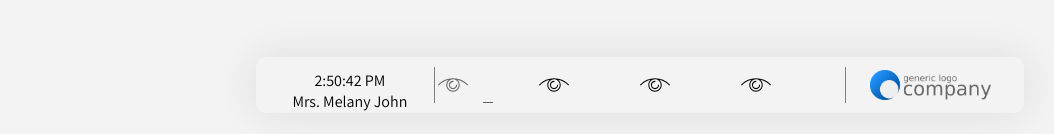
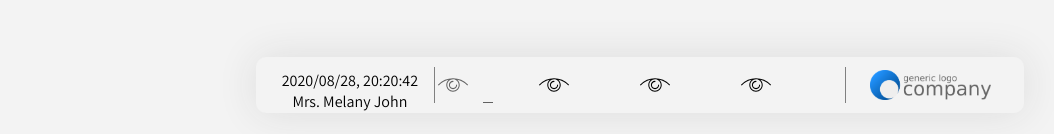
Before and after one commit to ZukLevinson/P4, a React (Create React App) app in the folder ui/: page /live in a window 1280 px wide. Shown: the part 663-797 px from the top of the page, without its empty margins (0-1054 px from the left). Built offline with nearby package versions, Linux system fonts and the light colour scheme.

Commit message:
Integrated moment.js

```diff
--- a/package.json
+++ b/package.json
@@ -21,6 +21,7 @@
     "dotenv": "^8.2.0",
     "ejs": "^3.1.5",
     "express": "^4.17.1",
+    "moment": "^2.29.0",
     "mongoose": "^5.10.7",
     "request": "^2.88.2"
   },
--- a/ui/package.json
+++ b/ui/package.json
@@ -33,5 +33,8 @@
       "last 1 firefox version",
       "last 1 safari version"
     ]
+  },
+  "devDependencies": {
+    "react-live-clock": "^5.0.3"
   }
 }
--- a/ui/src/components/Main Menu/Clock.js
+++ b/ui/src/components/Main Menu/Clock.js
@@ -1,9 +1,10 @@
 import React from "react";
+import moment from "moment";
 
 class Clock extends React.Component {
     constructor() {
         super()
-        this.state = {time: new Date()}
+        this.state = {time: moment().utcOffset('+05:30').format('YYYY/MM/DD, HH:mm:ss')}
     }
 
     componentDidMount() {
@@ -12,17 +13,16 @@ class Clock extends React.Component {
 
     currentTime() {
         this.setState({
-            time: new Date()
+            time: moment().utcOffset('+05:30').format('YYYY/MM/DD, HH:mm:ss')
         })
     }
-
     componentWillUnmount() {
         clearInterval(localStorage.getItem('interId'))
     }
 
     render() {
         return (
-            <div>{this.state.time.toLocaleTimeString()}</div>
+            <div>{this.state.time}</div>
         )
     }
 }
--- a/ui/src/components/Main Menu/Indicator.js
+++ b/ui/src/components/Main Menu/Indicator.js
@@ -25,7 +25,7 @@ class Indicator extends React.Component {
             <div style={{width: 'calc(100% - 6px)', bottom: '0', position: 'absolute'}}>
                 <div style={{
                     width: `calc(100%/${this.props.size})`,
-                    marginLeft: `calc(25%*${this.state.current - 1})`,transition:'0.5s'
+                    marginLeft: `calc(25%*${this.state.current - 1})`, transition: '0.5s'
                 }}>
                     <div style={{
                         width: '10%',
--- a/ui/src/components/Main Menu/Menu.js
+++ b/ui/src/components/Main Menu/Menu.js
@@ -24,11 +24,13 @@ class Menu extends React.Component {
                     <div style={{margin: '10px', flex: '1', display: 'flex'}}>
                         <div style={sideStyle}>
                             <Clock/>
+                            { }
                             <Greeting/>
                         </div>
                         <div style={centerStyle}>
                             {this.state.buttons.map((button) => (
-                                <Button key={button.id} button={button} current={this.state.clicked.title === button.title}
+                                <Button key={button.id} button={button}
+                                        current={this.state.clicked.title === button.title}
                                         clicked={this.handleClick}/>
                             ))}
                             <Indicator size={this.state.buttons.length} current={this.state.clicked.id}/>
@@ -75,7 +77,7 @@ const centerStyle = {
     padding: '3px',
     display: 'flex',
     justifyContent: 'space-around',
-    position:'relative'
+    position: 'relative'
 }
 
 export default Menu;
```
Also changed, not shown: ui/src/App.js (+5 -5 lines), 2 other files (tests, documents, lock files or other folders).
